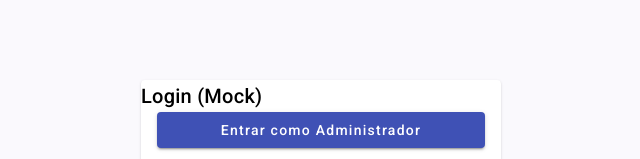
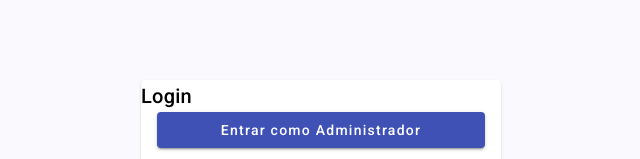
Before and after one commit to JuSeCaLe/AbogApp2, an Angular app: page /login in a window 1280 px wide. Shown: the top 159 px of the page, without its empty margins (319-959 px from the left). Built offline with nearby package versions, Linux system fonts and the light colour scheme.

Commit message:
refactor(auth): update login title for clarity

```diff
--- a/src/app/auth/login/login.html
+++ b/src/app/auth/login/login.html
@@ -22,7 +22,7 @@
   </mat-card>
 </div> -->
 <mat-card style="max-width:360px; margin:80px auto;">
-  <mat-card-title>Login (Mock)</mat-card-title>
+  <mat-card-title>Login</mat-card-title>
 
   <mat-card-content style="display:flex; flex-direction:column; gap:12px;">
     <button mat-raised-button color="primary" (click)="loginAsAdmin()">
```
